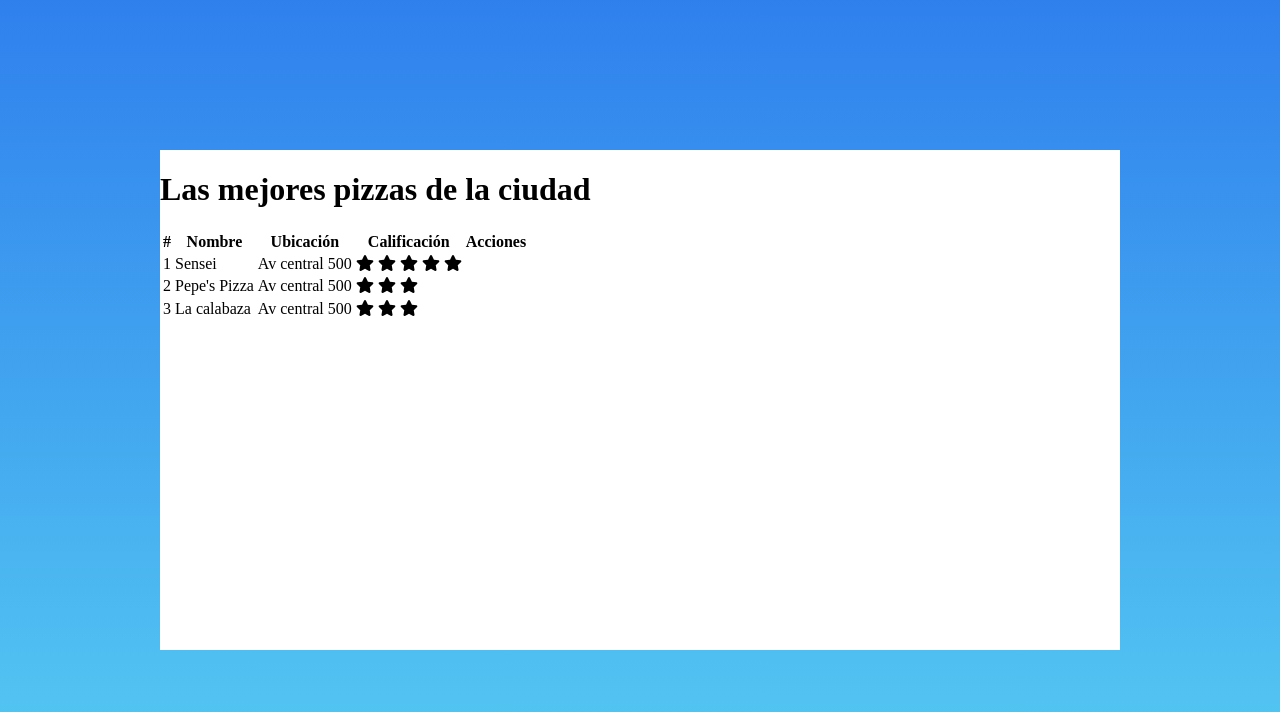
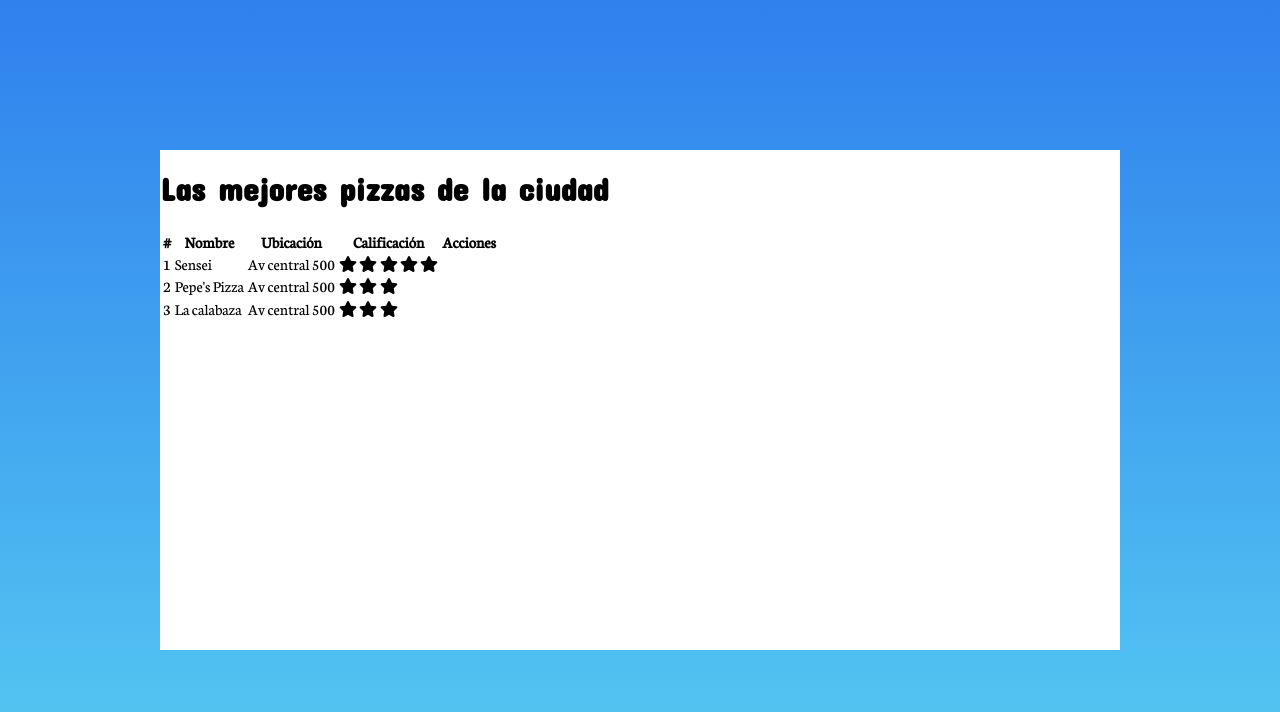
Before and after one commit to andres-aguilar/boletines_cf, a plain HTML site: page index.html in a window 1280 px wide. Drawn offline with nearby package versions, Linux system fonts and the light colour scheme.

Commit message:
Agregando google webfonts al proyecto

```diff
--- a/assets/css/main.css
+++ b/assets/css/main.css
@@ -1,3 +1,9 @@
+html {
+  font-family: 'Neuton', serif;
+}
+h1{
+  font-family: 'Concert One', cursive;
+}
 .container {
   background: #56CCF2;  /* fallback for old browsers */
   background: -webkit-linear-gradient(to bottom, #2F80ED, #56CCF2);  /* Chrome 10-25, Safari 5.1-6 */
--- a/index.html
+++ b/index.html
@@ -2,7 +2,8 @@
 <html>
   <head>
     <meta charset="utf-8">
-    <title></title>
+    <title>Boletin</title>
+    <link href="https://fonts.googleapis.com/css?family=Concert+One|Neuton" rel="stylesheet">
     <link rel="stylesheet" href="https://necolas.github.io/normalize.css/7.0.0/normalize.css">
     <link rel="stylesheet" href="assets/css/main.css">
     <script defer src="https://use.fontawesome.com/releases/v5.0.6/js/all.js"></script>
```
